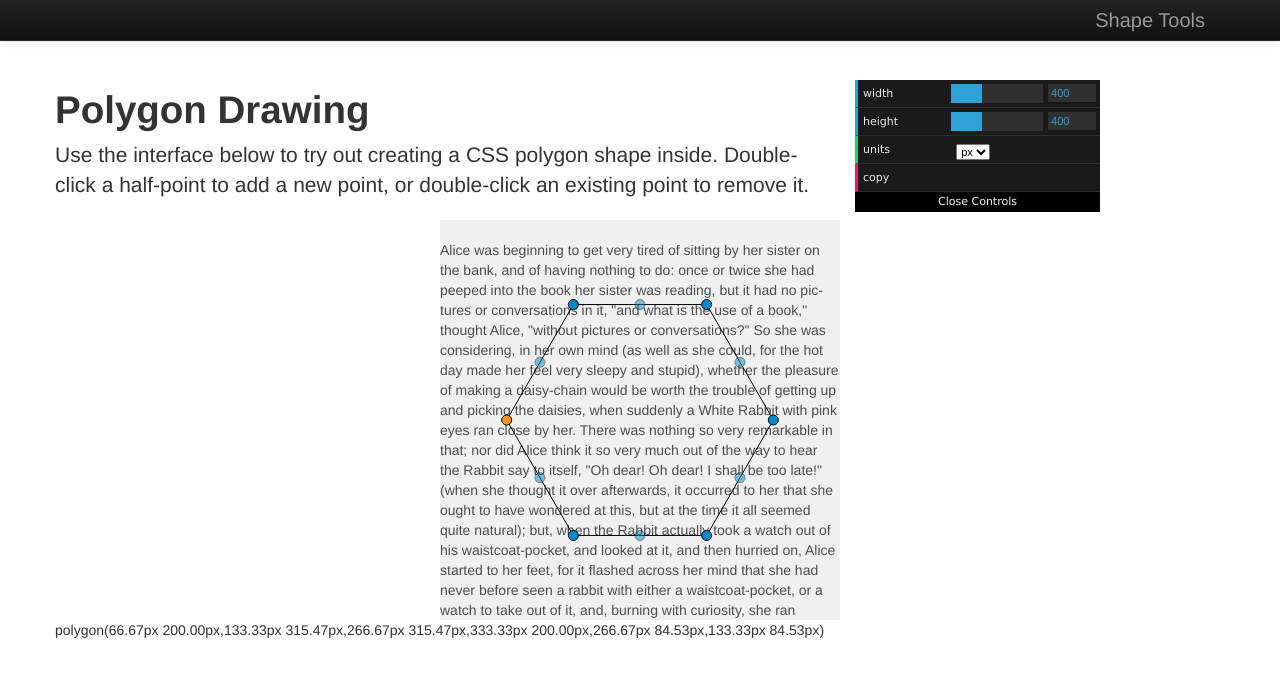
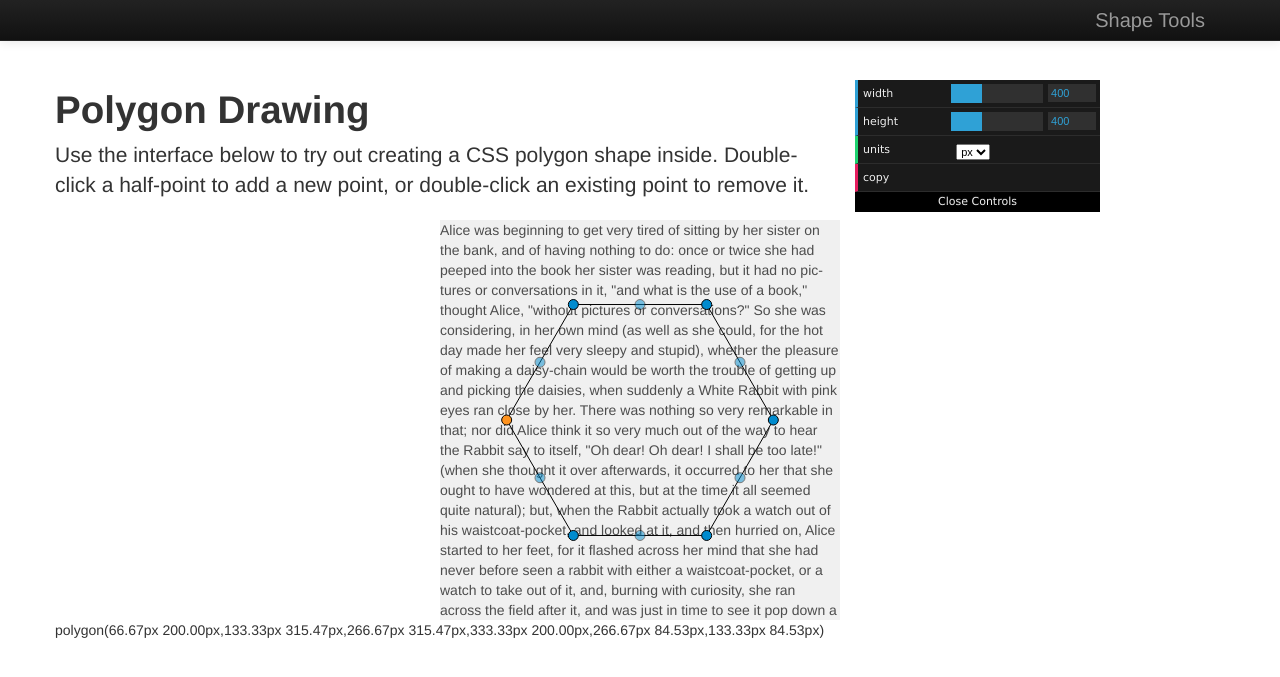
Before and after one commit to betravis/shape-tools, a Jekyll site: the page built from polygon-drawing/index.html, in a window 1280 px wide. Shown: the top 677 px of the page. Built offline with Jekyll 4.4.1, drawn with Linux system fonts in a browser that asks for light colours.

Commit message:
Removing extra linebreak

```diff
--- a/polygon-drawing/index.html
+++ b/polygon-drawing/index.html
@@ -230,7 +230,7 @@ script: |
 </header>
 <div id='content-holder'>
     <div id='shape-inside'>
-        <br/>Alice was be&shy;gin&shy;ning to get very tired of sit&shy;ting by her sis&shy;ter on the bank, and of hav&shy;ing noth&shy;ing to do: once or twice she had peeped into the book her sis&shy;ter was read&shy;ing, but it had no pic&shy;tures or con&shy;ver&shy;sa&shy;tions in it, "and what is the use of a book," thought Alice, "with&shy;out pic&shy;tures or con&shy;ver&shy;sa&shy;tions?"
+        Alice was be&shy;gin&shy;ning to get very tired of sit&shy;ting by her sis&shy;ter on the bank, and of hav&shy;ing noth&shy;ing to do: once or twice she had peeped into the book her sis&shy;ter was read&shy;ing, but it had no pic&shy;tures or con&shy;ver&shy;sa&shy;tions in it, "and what is the use of a book," thought Alice, "with&shy;out pic&shy;tures or con&shy;ver&shy;sa&shy;tions?"
         So she was con&shy;sid&shy;er&shy;ing, in her own mind (as well as she could, for the hot day made her feel very sleepy and stu&shy;pid), whether the plea&shy;sure of mak&shy;ing a daisy-chain would be worth the trou&shy;ble of get&shy;ting up and pick&shy;ing the daisies, when sud&shy;denly a White Rab&shy;bit with pink eyes ran close by her.
         There was noth&shy;ing so very re&shy;mark&shy;able in that; nor did Alice think it so very much out of the way to hear the Rab&shy;bit say to it&shy;self, "Oh dear! Oh dear! I shall be too late!" (when she thought it over af&shy;ter&shy;wards, it oc&shy;curred to her that she ought to have won&shy;dered at this, but at the time it all seemed quite nat&shy;ural); but, when the Rab&shy;bit ac&shy;tu&shy;ally took a watch out of his waist&shy;coat-pocket, and looked at it, and then hur&shy;ried on, Alice started to her feet, for it flashed across her mind that she had never be&shy;fore seen a rab&shy;bit with ei&shy;ther a waist&shy;coat-pocket, or a watch to take out of it, and, burn&shy;ing with cu&shy;rios&shy;ity, she ran across the field after it, and was just in time to see it pop down a large rab&shy;bit-hole under the hedge.
     </div>
```
